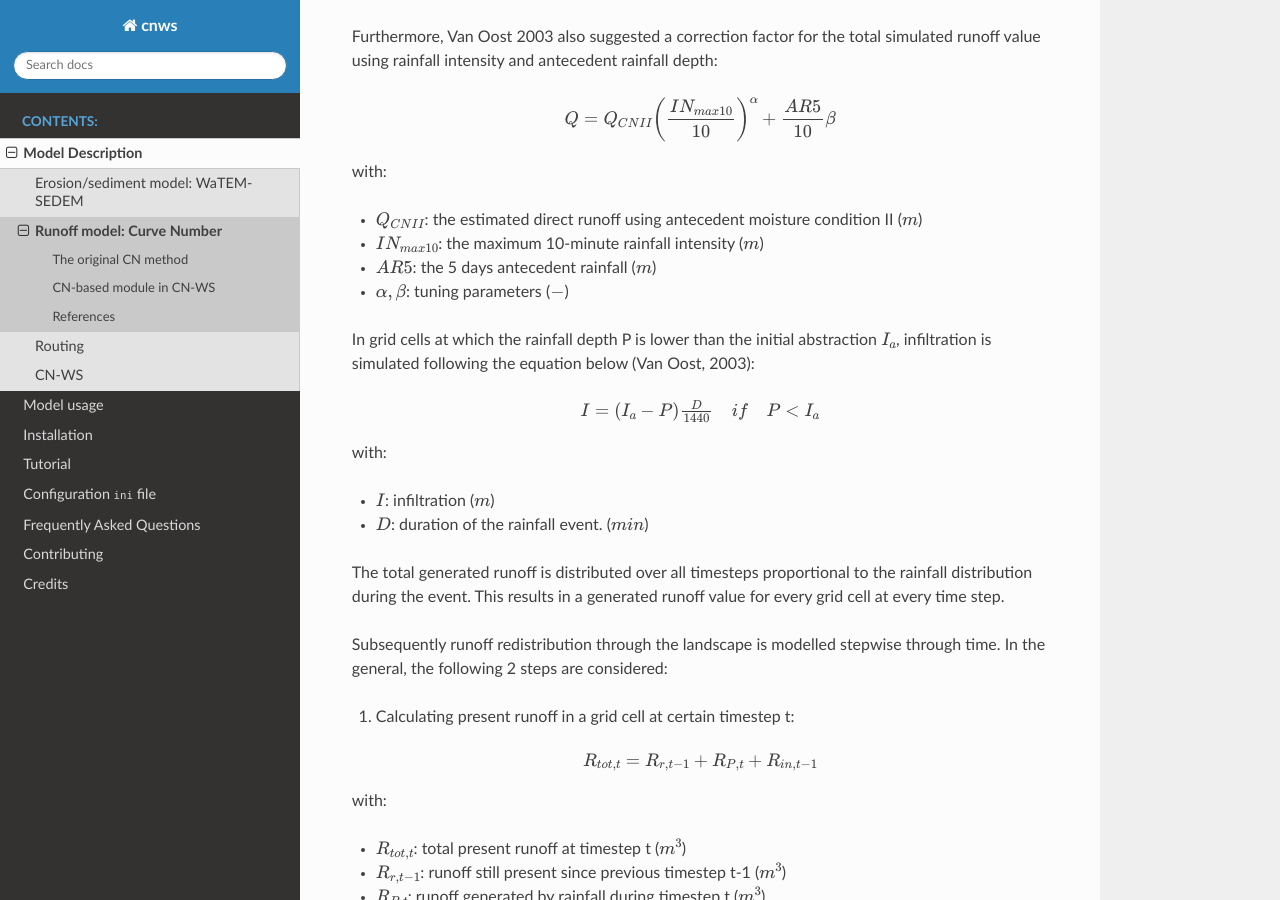
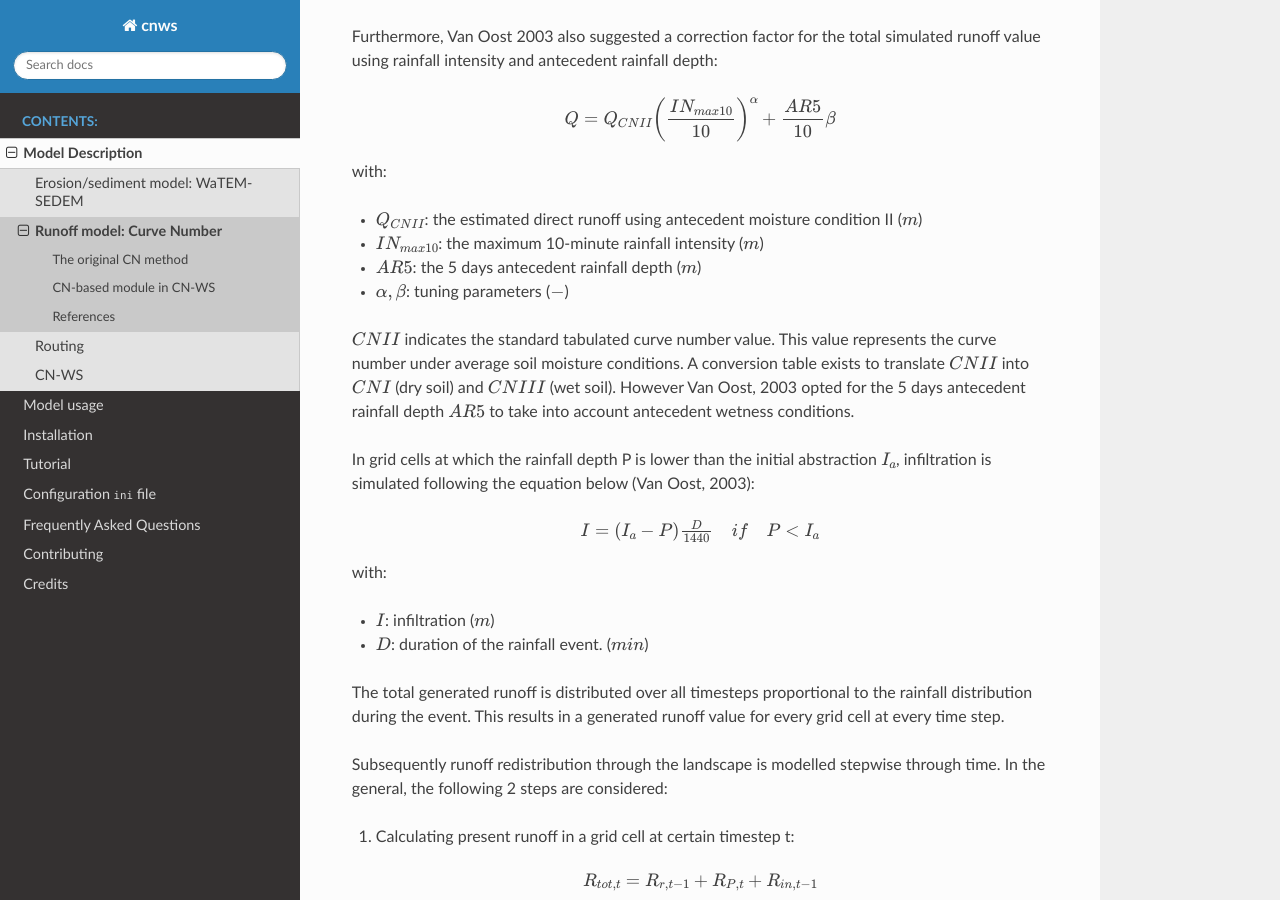
Before and after one commit to watem-sedem/watem-sedem, a Sphinx documentation site: the page built from docs/curve-number.rst, in a window 1280 px wide and 900 px high, scrolled down 2948 px. Built offline with Sphinx 7.4.7 and the Read the Docs theme 2.0.0, drawn with Linux system fonts in a browser that asks for light colours.

Commit message:
Added part about antecedent wetness conditions

```diff
--- a/docs/curve-number.rst
+++ b/docs/curve-number.rst
@@ -135,8 +135,13 @@ with:
 - :math:`Q_{CNII}`: the estimated direct runoff using antecedent moisture
   condition II (:math:`m`)
 - :math:`IN_{max10}`: the maximum 10-minute rainfall intensity (:math:`m`)
-- :math:`AR5`: the 5 days antecedent rainfall (:math:`m`)
+- :math:`AR5`: the 5 days antecedent rainfall depth (:math:`m`)
 - :math:`α, β`: tuning parameters (:math:`-`)
+
+:math:`CNII` indicates the standard tabulated curve number value. This value represents the curve number under
+average soil moisture conditions. A conversion table exists to translate :math:`CNII` into :math:`CNI` (dry soil) and :math:`CNIII` (wet soil).
+However Van Oost, 2003 opted for the 5 days antecedent rainfall depth :math:`AR5` to take into account antecedent
+wetness conditions.
 
 In grid cells at which the rainfall depth P is lower than the initial abstraction
 :math:`I_a`, infiltration is simulated following the equation below (Van Oost,
```
